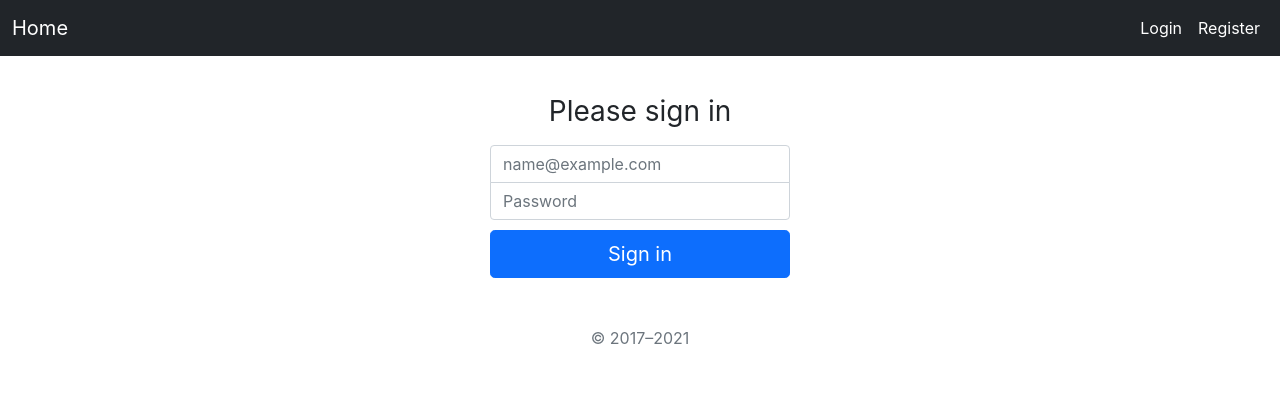
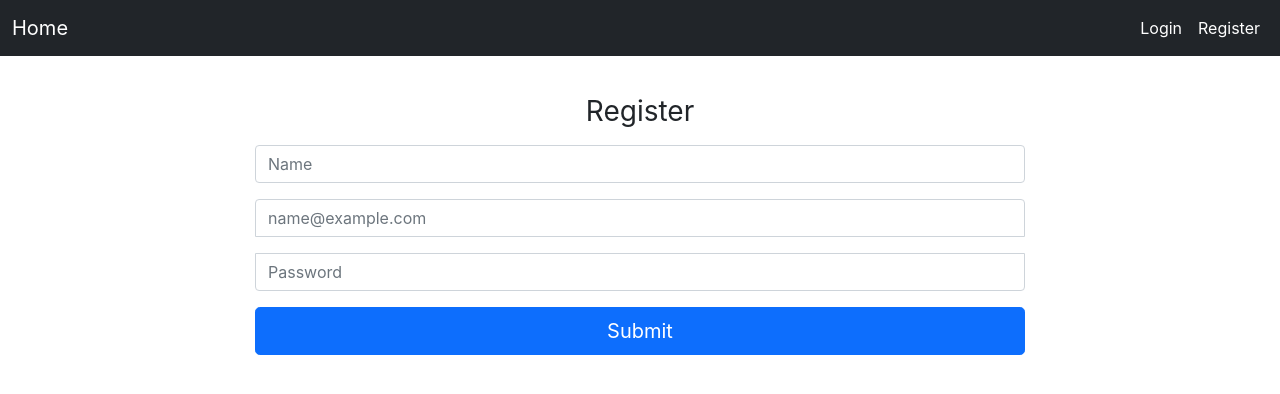
Before and after one commit to peksa998/Projekat-iteh, a React (Create React App) app in the folder ui/orion-app/: page /register in a window 1280 px wide. Shown: the top 394 px of the page. Built offline with nearby package versions, Linux system fonts and the light colour scheme.

Commit message:
v1.5
Uradjena registracija i login na frontu

```diff
--- a/ui/orion-app/src/App.css
+++ b/ui/orion-app/src/App.css
@@ -68,7 +68,7 @@ select {
 
 .form-signin {
   width: 100%;
-  max-width: 330px;
+  max-width: 100vh;
   padding: 15px;
   margin: auto;
 }
--- a/ui/orion-app/src/App.js
+++ b/ui/orion-app/src/App.js
@@ -7,6 +7,9 @@ import { BrowserRouter, Route, Switch, NavLink } from "react-router-dom";
 import React, { useEffect, useState } from "react";
 import "./App.css";
 import { Content } from "./Content";
+import { Login } from "./Login";
+import { Nav } from "./Nav";
+import { Register } from "./Register";
 
 function App() {
   return (
@@ -14,54 +17,15 @@ function App() {
 
     <>
       <div className="App">
-        <nav className="navbar navbar-expand-md navbar-dark bg-dark mb-4">
-          <div className="container-fluid">
-            <a className="navbar-brand" href="#">
-              Home
-            </a>
+        <BrowserRouter>
+          <Nav />
 
-            <div>
-              <ul className="navbar-nav me-auto mb-2 mb-md-0">
-                <li className="nav-item">
-                  <a className="nav-link active" href="#">
-                    Login
-                  </a>
-                </li>
-
-                <li className="nav-item">
-                  <a className="nav-link active" href="#">
-                    Register
-                  </a>
-                </li>
-              </ul>
-            </div>
-          </div>
-        </nav>
-
-        <main className="form-signin">
-          <form>
-            <h1 className="h3 mb-3 fw-normal">Please sign in</h1>
-
-            <input
-              type="email"
-              className="form-control"
-              placeholder="name@example.com"
-              required
-            />
-
-            <input
-              type="password"
-              className="form-control"
-              placeholder="Password"
-              required
-            />
-
-            <button className="w-100 btn btn-lg btn-primary" type="submit">
-              Sign in
-            </button>
-            <p className="mt-5 mb-3 text-muted">&copy; 2017–2021</p>
-          </form>
-        </main>
+          <main className="form-signin">
+            <Route path="/" exact component={Content} />
+            <Route path="/login" component={Login} />
+            <Route path="/register" component={Register} />
+          </main>
+        </BrowserRouter>
       </div>
     </>
   );
--- /dev/null
+++ b/ui/orion-app/src/Login.js
@@ -0,0 +1,54 @@
+import React, { useState } from "react";
+import { Redirect } from "react-router-dom";
+
+export const Login = () => {
+  const [email, setEmail] = useState("");
+  const [password, setPassword] = useState("");
+  const [redirect, setRedirect] = useState(false);
+
+  const submit = async (e) => {
+    e.preventDefault();
+
+    await fetch("http://localhost:5193/api/login", {
+      method: "POST",
+      headers: { "Content-Type": "application/json" },
+      credentials: "include",
+      body: JSON.stringify({
+        email,
+        password,
+      }),
+    });
+
+    setRedirect(true);
+  };
+
+  if (redirect) {
+    return <Redirect to="/" />;
+  }
+
+  return (
+    <form onSubmit={submit}>
+      <h1 className="h3 mb-3 fw-normal">Please sign in</h1>
+
+      <input
+        type="email"
+        className="form-control my-3"
+        placeholder="name@example.com"
+        required
+        onChange={(e) => setEmail(e.target.value)}
+      />
+
+      <input
+        type="password"
+        className="form-control my-3"
+        placeholder="Password"
+        required
+        onChange={(e) => setPassword(e.target.value)}
+      />
+
+      <button className="w-100 btn btn-lg btn-primary" type="submit">
+        Sign in
+      </button>
+    </form>
+  );
+};
--- /dev/null
+++ b/ui/orion-app/src/Nav.js
@@ -0,0 +1,30 @@
+import React from "react";
+import { Link } from "react-router-dom";
+
+export const Nav = () => {
+  return (
+    <nav className="navbar navbar-expand-md navbar-dark bg-dark mb-4">
+      <div className="container-fluid">
+        <Link to="/" className="navbar-brand">
+          Home
+        </Link>
+
+        <div>
+          <ul className="navbar-nav me-auto mb-2 mb-md-0">
+            <li className="nav-item">
+              <Link to="/login" className="nav-link active">
+                Login
+              </Link>
+            </li>
+
+            <li className="nav-item">
+              <Link to="/register" className="nav-link active">
+                Register
+              </Link>
+            </li>
+          </ul>
+        </div>
+      </div>
+    </nav>
+  );
+};
--- /dev/null
+++ b/ui/orion-app/src/Register.js
@@ -0,0 +1,62 @@
+import React, { useState } from "react";
+import { Redirect } from "react-router-dom";
+
+export const Register = () => {
+  const [name, setName] = useState("");
+  const [email, setEmail] = useState("");
+  const [password, setPassword] = useState("");
+  const [redirect, setRedirect] = useState(false);
+
+  const submit = async (e) => {
+    e.preventDefault();
+
+    await fetch("http://localhost:5193/api/register", {
+      method: "POST",
+      headers: { "Content-Type": "application/json" },
+      body: JSON.stringify({
+        name,
+        email,
+        password,
+      }),
+    });
+
+    setRedirect(true);
+  };
+
+  if (redirect) {
+    return <Redirect to="/login" />;
+  }
+
+  return (
+    <form onSubmit={submit}>
+      <h1 className="h3 mb-3 fw-normal">Register</h1>
+
+      <input
+        className="form-control  my-3"
+        placeholder="Name"
+        required
+        onChange={(e) => setName(e.target.value)}
+      />
+
+      <input
+        type="email"
+        className="form-control  my-3"
+        placeholder="name@example.com"
+        required
+        onChange={(e) => setEmail(e.target.value)}
+      />
+
+      <input
+        type="password"
+        className="form-control  my-3"
+        placeholder="Password"
+        required
+        onChange={(e) => setPassword(e.target.value)}
+      />
+
+      <button className="w-100 btn btn-lg btn-primary" type="submit">
+        Submit
+      </button>
+    </form>
+  );
+};
```
Also changed, not shown: 9 other files (tests, documents, lock files or other folders).
